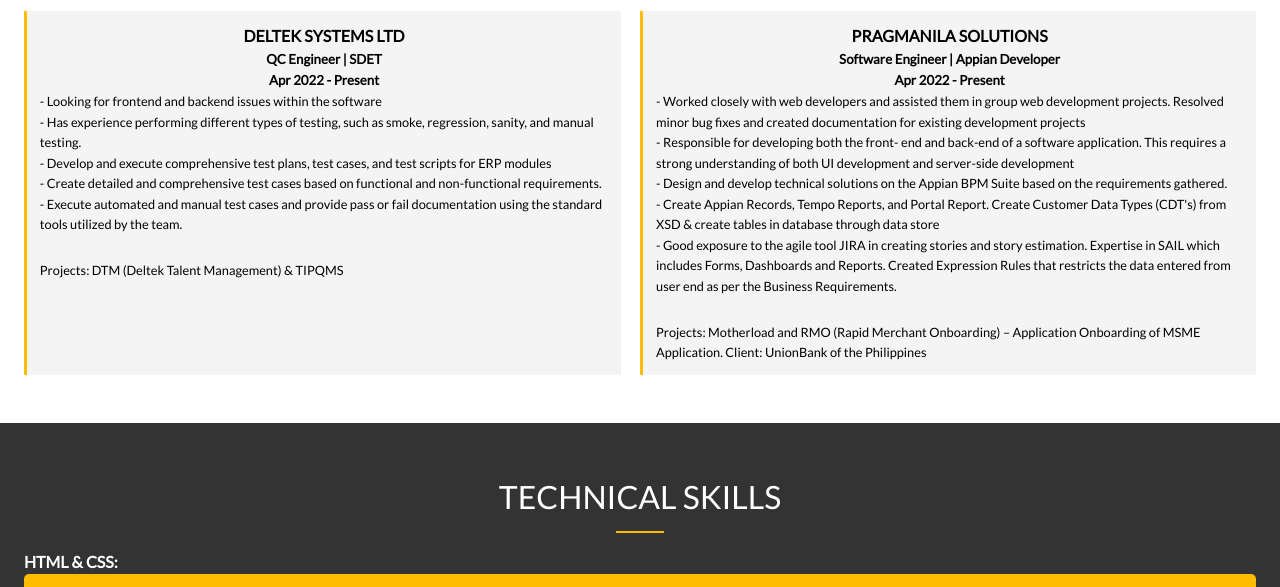
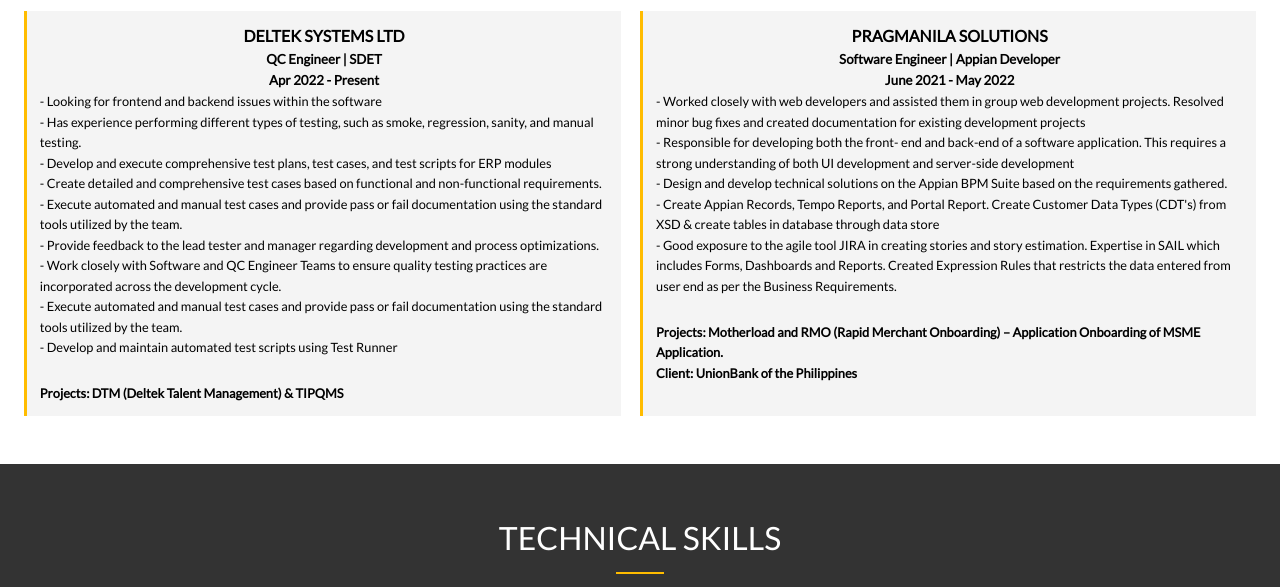
Before and after one commit to johnpauldugaojo/jaypsdugaojo, a website: page docs/about.html in a window 1280 px wide. Shown: the part 713-1300 px from the top of the page. Drawn offline with Linux system fonts and the light colour scheme.

Commit message:
Update work experience

```diff
--- a/docs/about.html
+++ b/docs/about.html
@@ -97,14 +97,35 @@
                 fail documentation using the standard tools utilized by the
                 team.
               </li>
+              <li>
+                - Provide feedback to the lead tester and manager regarding
+                development and process optimizations.
+              </li>
+              <li>
+                - Work closely with Software and QC Engineer Teams to ensure
+                quality testing practices are incorporated across the
+                development cycle.
+              </li>
+              <li>
+                - Execute automated and manual test cases and provide pass or
+                fail documentation using the standard tools utilized by the
+                team.
+              </li>
+              <li>
+                - Develop and maintain automated test scripts using Test Runner
+              </li>
               <br />
-              <li>Projects: DTM (Deltek Talent Management) & TIPQMS</li>
+              <li>
+                <p style="font-weight: bold">
+                  Projects: DTM (Deltek Talent Management) & TIPQMS
+                </p>
+              </li>
             </ul>
           </div>
           <div class="work bg-light">
             <h4>Pragmanila Solutions</h4>
             <h5>Software Engineer | Appian Developer</h5>
-            <h5>Apr 2022 - Present</h5>
+            <h5>June 2021 - May 2022</h5>
             <ul>
               <li>
                 - Worked closely with web developers and assisted them in group
@@ -133,9 +154,11 @@
               </li>
               <br />
               <li>
-                Projects: Motherload and RMO (Rapid Merchant Onboarding) –
-                Application Onboarding of MSME Application. Client: UnionBank of
-                the Philippines
+                <p style="font-weight: bold">
+                  Projects: Motherload and RMO (Rapid Merchant Onboarding) –
+                  Application Onboarding of MSME Application. <br />
+                  Client: UnionBank of the Philippines
+                </p>
               </li>
             </ul>
           </div>
```
